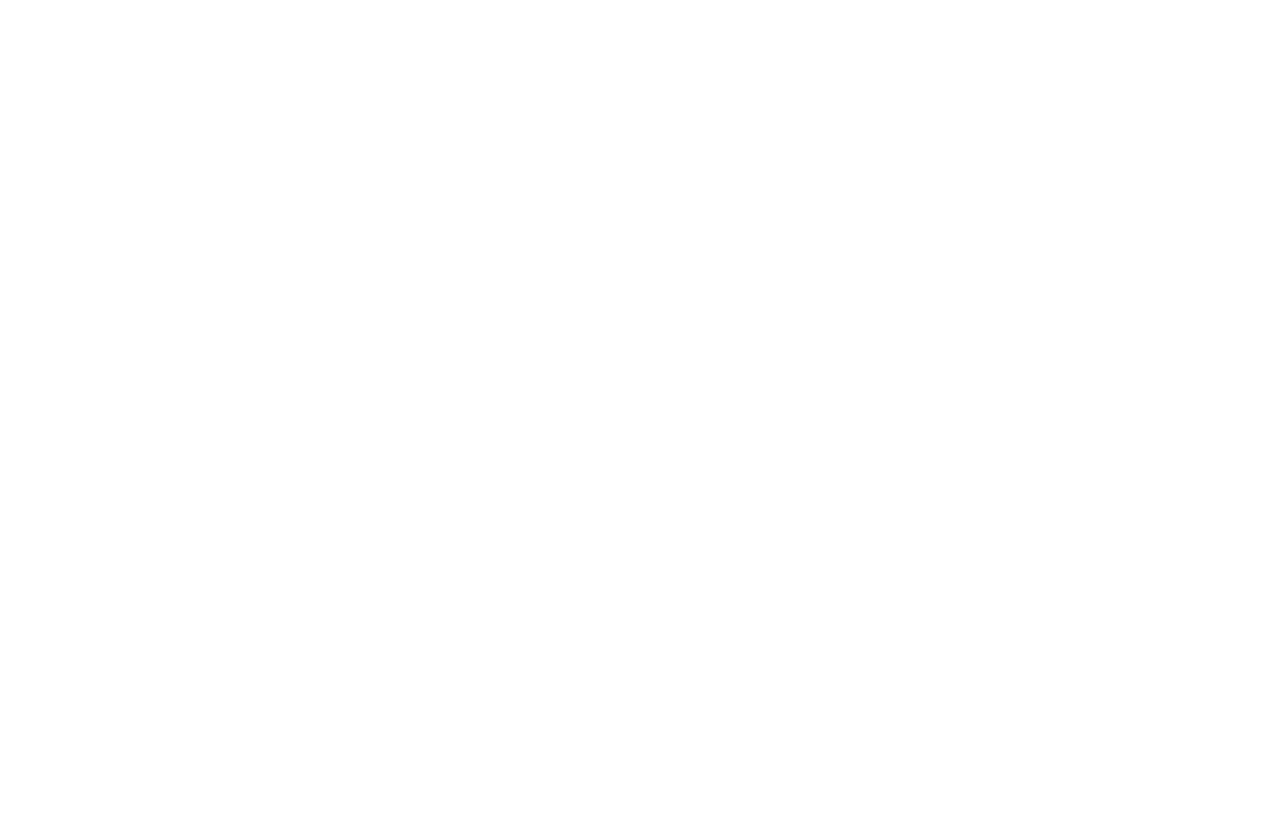
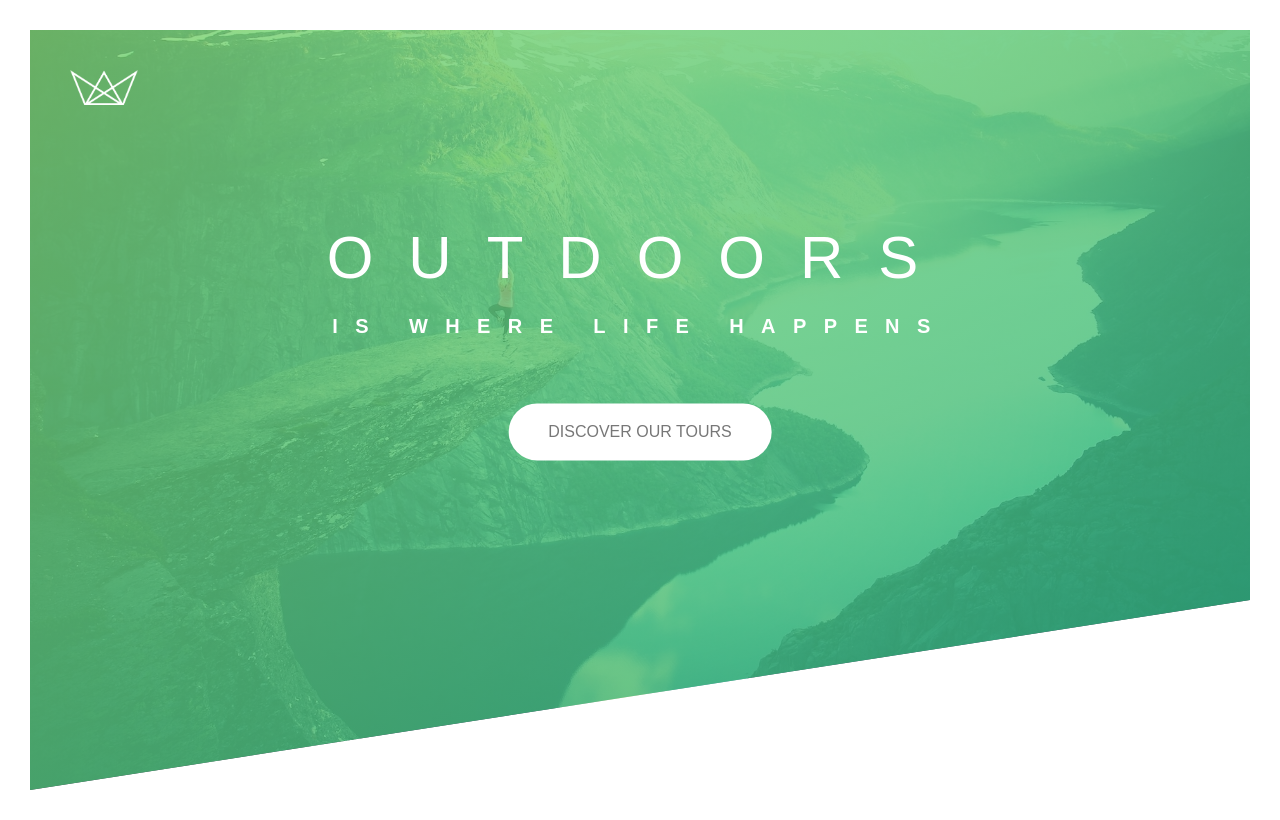
Before and after one commit to sung-woo-jang/CSS_Sass, a plain HTML site: page Natours/starter/index.html in a window 1280 px wide. Drawn offline with Linux system fonts and the light colour scheme; files that its build step writes are made by us from their sources.

Commit message:
~2.9 animation(udemy)

```diff
--- a/Natours/starter/css/style.css
+++ b/Natours/starter/css/style.css
@@ -6,3 +6,145 @@ Medium green: #55c57a
 Dark green: #28b485
 
 */
+
+* {
+  margin: 0;
+  padding: 0;
+  box-sizing: border-box;
+}
+
+body {
+  font-family: "Late", sans-serif;
+  font-weight: 400;
+  font-size: 16px;
+  line-height: 1.7;
+  color: #777;
+  padding: 30px;
+  /* ㄴ> 패딩은 상속이 안 됨. */
+}
+
+.header {
+  height: 95vh;
+  background-image: linear-gradient(
+      to right bottom,
+      rgba(126, 213, 111, 0.8),
+      rgba(40, 180, 133, 0.801)
+    ),
+    url(../img/hero.jpg);
+  /* liner-gradient 왼쪽에서 오른쪽으로 하단으로 감 */
+  background-size: cover;
+  background-position: top;
+  position: relative;
+  clip-path: polygon(0 0, 100% 0, 100% 75%, 0 100%);
+}
+
+/*이 클래스의 부모 = header클래스, 부모한테 상대경로를 상속받음(참조?)*/
+.logo-box {
+  position: absolute;
+  top: 40px;
+  left: 40px;
+}
+
+.logo/*이미지 자체 크기 지정*/ {
+  height: 35px;
+}
+
+.text-box {
+  position: absolute;
+  top: 40%;
+  left: 50%;
+  transform: translate(-50%, -50%);
+  text-align: center;
+}
+
+.heading-primary {
+  color: #fff;
+  text-transform: uppercase;
+  margin-bottom: 60px;
+}
+
+.heading-primary-main {
+  display: block;
+  font-size: 60px;
+  font-weight: 400;
+  letter-spacing: 35px;
+  animation-name: moveInLeft;
+  animation-duration: 1s;
+  animation-timing-function: ease-out;
+  backface-visibility: hidden; /*
+    ㄴ>이게 시발 뭐라고 해야하지 애니메이션 실행 하고
+    살짝 흔들리면서 내가 정한 포지션에서 조금 바뀌는 현상이 있는데
+    그걸 고쳐준대 몰라 암튼 고쳐준대 ㅇㅇ
+  */
+  /*
+  animation-iteration-count: 3; 아니메 3번 실행
+  animation-delay: 3s; 3초 후 애니메이션 실행
+  */
+}
+
+.heading-primary-sub {
+  display: block;
+  font-size: 20px;
+  font-weight: 700;
+  letter-spacing: 17.4px;
+  animation: moveInRight 1s ease-out;
+  backface-visibility: hidden;
+}
+
+@keyframes moveInLeft {
+  0% {
+    opacity: 0;
+    transform: translateX(-100px);
+  }
+
+  80% {
+    transform: translateX(10px);
+  }
+
+  100% {
+    opacity: 1;
+    transform: translate(0);
+  }
+}
+
+@keyframes moveInRight {
+  0% {
+    opacity: 0;
+    transform: translateX(100px);
+  }
+
+  80% {
+    transform: translateX(-10px);
+  }
+
+  100% {
+    opacity: 1;
+    transform: translate(0);
+  }
+}
+
+.btn:link,
+.btn:visited {
+  text-transform: uppercase;
+  text-decoration: none;
+  padding: 15px 40px;
+  display: inline-block;
+  border-radius: 100px;
+  transition: all 0.2s;
+}
+
+.btn:hover {
+  transform: translateY(-3px);
+  box-shadow: 5px 10px 20px rgba(0, 0, 0, 0.2);
+  /* box-shadow(x y 흐림정도) */
+}
+
+.btn:active {
+  transform: translateY(-1px);
+  box-shadow: 2.5px 5px 10px rgba(0, 0, 0, 0.4);
+}
+
+.btn-white {
+  background-color: #fff;
+  color: #777;
+}
--- a/Natours/starter/index.html
+++ b/Natours/starter/index.html
@@ -1,19 +1,32 @@
 <!DOCTYPE html>
 <html lang="en">
-    <head>
-        <meta charset="UTF-8">
-        <meta name="viewport" content="width=device-width, initial-scale=1.0">
+  <head>
+    <meta charset="UTF-8" />
+    <meta name="viewport" content="width=device-width, initial-scale=1.0" />
 
-        <link href="https://fonts.googleapis.com/css?family=Lato:100,300,400,700,900" rel="stylesheet">
+    <link
+      href="https://fonts.googleapis.com/css?family=Lato:100,300,400,700,900"
+      rel="stylesheet"
+    />
 
-        <link rel="stylesheet" href="css/icon-font.css">
-        <link rel="stylesheet" href="css/style.css">
-        <link rel="shortcut icon" type="image/png" href="img/favicon.png">
+    <link rel="stylesheet" href="css/icon-font.css" />
+    <link rel="stylesheet" href="css/style.css" />
+    <link rel="shortcut icon" type="image/png" href="img/favicon.png" />
 
-        <title>Natours | Exciting tours for adventurous people</title>
-    </head>
-    <body>
-
-
-    </body>
+    <title>Natours | Exciting tours for adventurous people</title>
+  </head>
+  <body>
+    <header class="header">
+      <div class="logo-box">
+        <img src="img/logo-white.png" alt="Logo" class="logo" />
+      </div>
+      <div class="text-box">
+        <h1 class="heading-primary">
+          <span class="heading-primary-main">Outdoors</span
+          ><span class="heading-primary-sub">is where life happens</span>
+        </h1>
+        <a href="#" class="btn btn-white">Discover our tours</a>
+      </div>
+    </header>
+  </body>
 </html>
```
